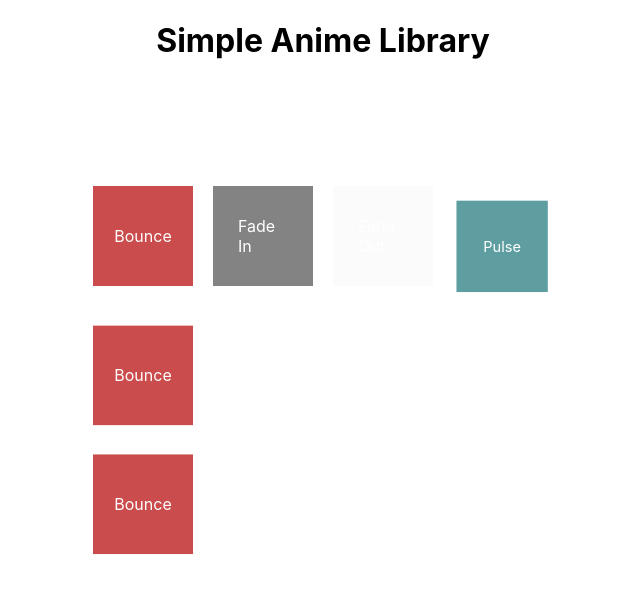
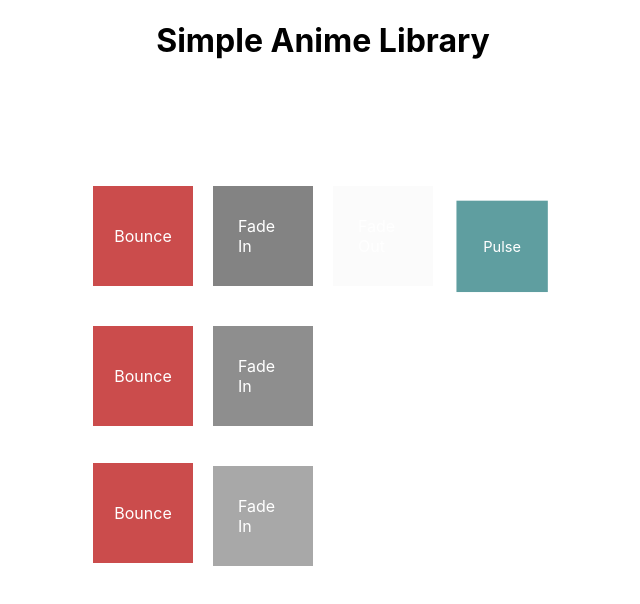
Before and after one commit to pesto-students/deep-dive-1akshat, a React (Create React App) app in the folder react-exercises/simple-anime-react/: page / in a window 1280 px wide. Shown: the top 604 px of the page, without its empty margins (317-957 px from the left). Built offline with nearby package versions, Linux system fonts and the light colour scheme.

Commit message:
changes for style and class

```diff
--- a/react-exercises/simple-anime-react/src/App.js
+++ b/react-exercises/simple-anime-react/src/App.js
@@ -8,7 +8,7 @@ const App = () => {
       <h1 style={{ textAlign: 'center' }}>Simple Anime Library</h1>
       <div className="container">
         <div className="wrap">
-          <Bounce duration="5000" delay="500" cascade="true" damping="2.5" style={{ height: '100px' }}>
+          <Bounce duration="5000" delay="500" cascade={true} damping="1" >
             <div className="block-red">
               <p>Bounce</p>
             </div>
@@ -20,13 +20,19 @@ const App = () => {
             </div>
           </Bounce>
 
-          <Fade duration="5000" delay="1000" method="fadeIn">
+          <Fade duration="5000" delay="1000" cascade={true} damping="1" method="fadeIn" className="animate">
+            <div className="block-grey">
+              <p>Fade In</p>
+            </div>
+            <div className="block-grey">
+              <p>Fade In</p>
+            </div>
             <div className="block-grey">
               <p>Fade In</p>
             </div>
           </Fade>
 
-          <Fade duration="5000" delay="1000" method="fadeOut">
+          <Fade duration="5000" delay="1000" cascade={false} damping="2.5" method="fadeOut">
             <div className="block-grey">
               <p>Fade Out</p>
             </div>
--- a/react-exercises/simple-anime-react/src/components/Bounce/bounce.js
+++ b/react-exercises/simple-anime-react/src/components/Bounce/bounce.js
@@ -1,43 +1,42 @@
 import React from 'react';
 import './style.css';
 
-const stringToBoolean = (string) => {
-  return string === 'true';
-}
+const Bounce = (props) => {
+  const delay = props.duration ? Number(props.delay) : 1000;
+  const duration = props.duration ? Number(props.duration) : 3000;
+  const cascade = props.cascade ? props.cascade : false;
+  const damping = props.damping ? Number(props.damping) : 0;
+  const customStyle = props.style ? props.style : {};
 
-const Bounce = (props) => {
-  const delay = props.duration !== undefined ? Number(props.delay) : 1000;
-  const duration = props.duration !== undefined ? Number(props.duration) : 3000;
-  const cascade = props.cascade !== undefined ? stringToBoolean(props.cascade) : false;
-  const damping = props.damping !== undefined ? Number(props.damping) : 1;
-  const style = props.style !== undefined ? props.style : {};
-
-  if (cascade === false && damping === 1) {
+  if (!cascade && damping === 1) {
     throw new Error('Damping needs cascade property to be true.')
   }
 
   let childAnimationDelay = 0;
 
+  const noCascadeStyle = {
+    animation: `bounce ${duration}ms Infinite`,
+    animationDelay: `${delay}ms`
+  }
+
   return (
     <>
-      {cascade === false ?
-        <div className="bounce" style={{
-          animation: `bounce ${duration}ms Infinite`,
-          animationDelay: `${delay}ms`
-        }}>
+      {!cascade ?
+        <div style={{ ...customStyle, ...noCascadeStyle }}>
           {props.children}
         </div>
         :
         <div>
           {
             props.children.map((child, key) => {
-              childAnimationDelay += damping * key;
+              childAnimationDelay += damping;
+              const cascadeStyle = {
+                animation: `bounce ${duration}ms Infinite`,
+                animationDelay: `${(delay * childAnimationDelay) + childAnimationDelay
+                  }ms`
+              }
               return (
-                <div className="bounce" key={key} style={{
-                  animation: `bounce ${duration}ms Infinite`,
-                  animationDelay: `${(delay * childAnimationDelay) + childAnimationDelay
-                    }ms`
-                }}>
+                <div className="bounce" key={key} style={{ ...customStyle, ...cascadeStyle }}>
                   {child}
                 </div>
               )
--- a/react-exercises/simple-anime-react/src/components/Fade/fade.js
+++ b/react-exercises/simple-anime-react/src/components/Fade/fade.js
@@ -2,18 +2,46 @@ import React from 'react';
 import './style.css';
 
 const Fade = (props) => {
-    const delay = props.duration !== undefined ? Number(props.delay) : 1000;
-    const duration = props.duration !== undefined ? Number(props.duration) : 3000;
+    //console.log('before: ', props.cascade);
+    const delay = props.duration ? Number(props.delay) : 1000;
+    const duration = props.duration ? Number(props.duration) : 3000;
     const method = props.method ? props.method : 'fadeIn';
+    const cascade = props.cascade ? props.cascade : false;
+    const damping = props.damping ? Number(props.damping) : 0;
+    const userClass = props.className;
+    const propStyle = props.style ? props.style : {};
+    let childAnimationDelay = 0;
+
+    let animationStyle = {
+        animation: `${method} ease ${duration}ms Infinite`,
+        animationDelay: `${(delay)}ms`
+    }
+    const children = Array.isArray(props.children) ? props.children : React.Children.toArray(props.children);
 
     return (
         <>
-            <div style={{
-                animation: `${method} ease ${duration}ms Infinite`,
-                animationDelay: `${delay}ms`
-            }}>
-                {props.children}
+            {!cascade ?
+                <div style={{ ...propStyle, ...animationStyle }} className={`${userClass}`}>
+                    {props.children}
+                </div>
+            :
+            <div>
+            {
+                children.map((child, key) => {
+                    childAnimationDelay += damping;
+                    animationStyle = {
+                        animation: `${method} ease ${duration}ms Infinite`,
+                        animationDelay: `${(delay * childAnimationDelay) + childAnimationDelay}ms`
+                    }
+                    return (
+                        <div key={key} style={{ ...propStyle, ...animationStyle }} className={`${userClass}`}>
+                            {child}
+                        </div>
+                    )
+                })
+            }
             </div>
+            }
         </>
     )
 }
--- a/react-exercises/simple-anime-react/src/components/Pulse/pulse.js
+++ b/react-exercises/simple-anime-react/src/components/Pulse/pulse.js
@@ -2,15 +2,18 @@ import React from 'react';
 import './style.css';
 
 const Pulse = (props) => {
-  const delay = props.duration !== undefined ? Number(props.delay) : 1000;
-  const duration = props.duration !== undefined ? Number(props.duration) : 3000;
+  const delay = props.duration ? Number(props.delay) : 1000;
+  const duration = props.duration ? Number(props.duration) : 3000;
+  const userClass = props.className;
+  const propStyle = props.style ? props.style : {};
+    const animationStyle = {
+        animation: `pulse ${duration}ms Infinite`,
+        animationDelay: `${delay}ms`
+    }
 
   return (
     <>
-      <div style={{
-        animation: `pulse ${duration}ms Infinite`,
-        animationDelay: `${delay}ms`
-      }}>
+      <div style={{ ...propStyle, ...animationStyle }} className={`${userClass}`}>
         {props.children}
       </div>
     </>
```
